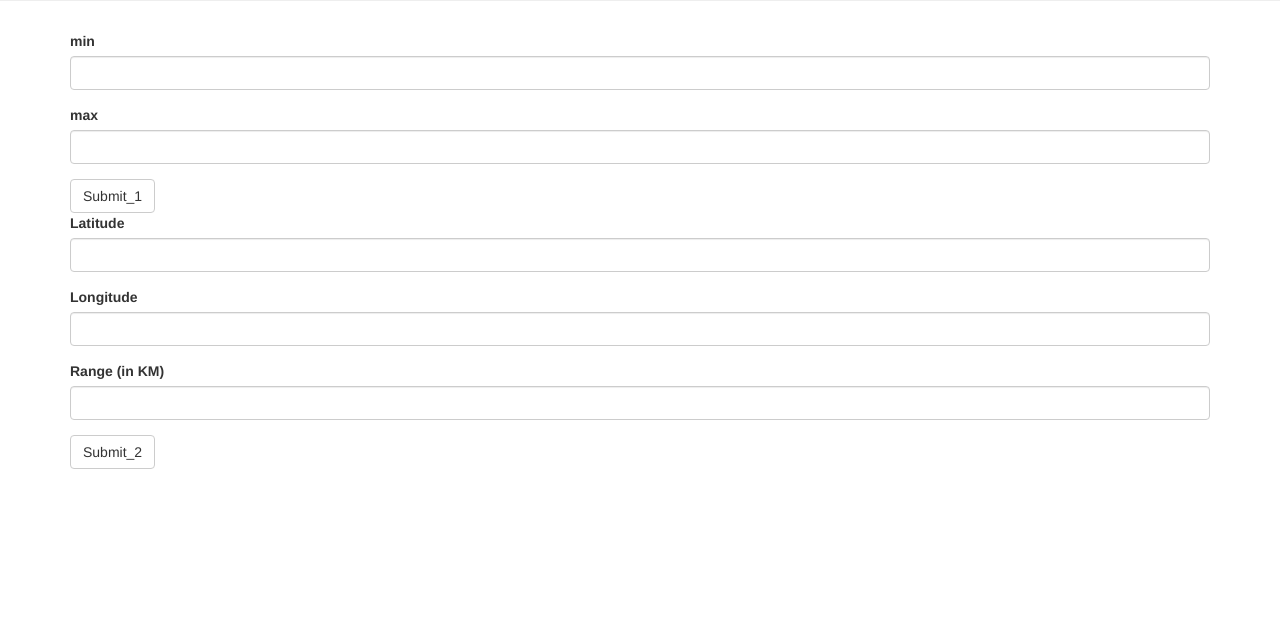
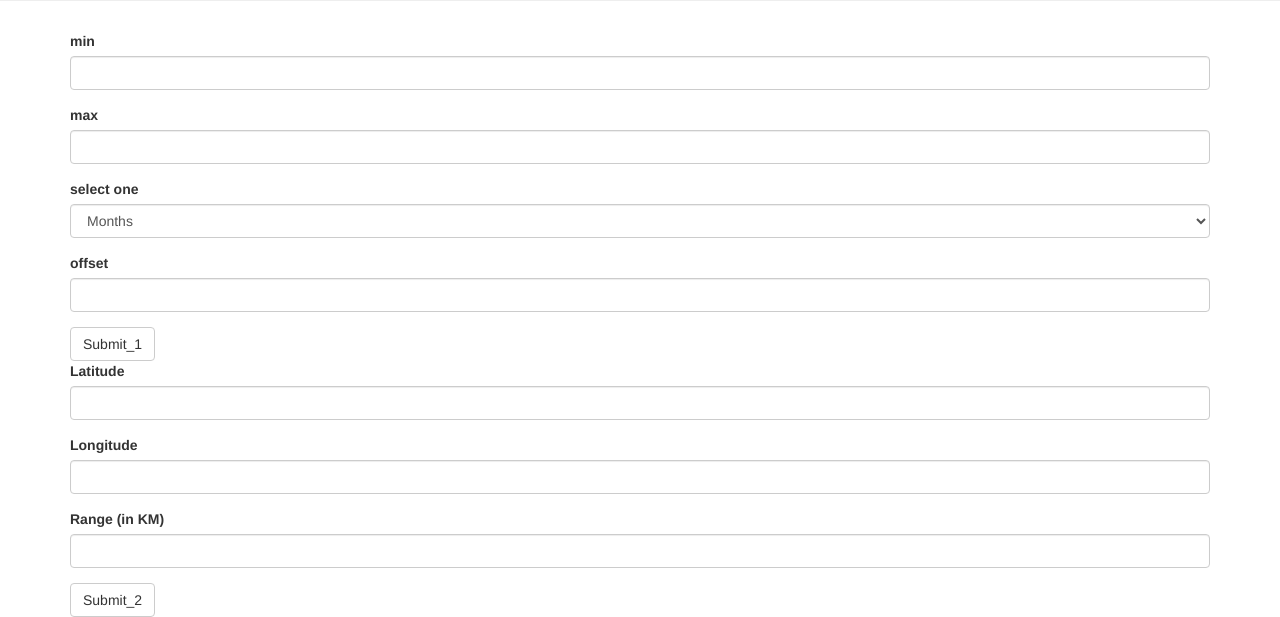
Before and after one commit to jayjonas1996/adb_assignment2, a Flask app: page /eq in a window 1280 px wide. Shown: the part 253-870 px from the top of the page. Before the commit the page ends 722 px from the top, so only its background shows below. Run offline with Flask 2, Linux system fonts and the light colour scheme; some libraries are stand-ins or nearby versions.

Commit message:
Add datetime range in magnitude range query

```diff
--- a/app.py
+++ b/app.py
@@ -43,14 +43,17 @@ def index():
 def eq():
 	forms = [SearchRangeForm(), SearchNearestForm()]
 	data = {}
+
 	if request.method == 'POST' and request.form['submit'] == 'Submit_1' and forms[0].validate_on_submit():
 		form = forms[0]
 		mi = form.mi.data
-		mx = form.ma.data
+		ma = form.ma.data
+		metric = form.metric.data
+		offset = form.offset.data
 
 		db = DB()
 		data['columns'] = db.cols
-		data['rows'] = db.query_range(mi, ma)
+		data['rows'] = db.query_range(mi, ma, metric, offset)
 
 	elif request.method == 'POST' and request.form['submit'] == 'Submit_2' and forms[1].validate_on_submit():
 		form = forms[1]
--- a/db.py
+++ b/db.py
@@ -1,5 +1,5 @@
 import os
-# import pandas as pd
+from datetime import datetime, timedelta
 import pymssql
 
 SERVER = 'jknadb.database.windows.net'
@@ -21,15 +21,11 @@ class DB:
         cursor.execute("select COLUMN_NAME from INFORMATION_SCHEMA.columns where TABLE_NAME = 'test0';")
         self.cols = [x[0] for x in cursor.fetchall()]
 
-    def get(self):
-        cursor = self.conn.cursor()
-        cursor.execute(f"""Declare @source geography = geography::Point(%d, %d, 4326);
-                           select * from test0 where ((@source.STDistance(geography::Point(latitude, longitude, 4326))) / 1000)  < %d;""", (DB.lat, DB.lon, 300))
-        rows = cursor.fetchall()
-        return columns, rows
-
-    def query_range(self, mi, ma):
-        rows = self._execute('SELECT * from [dbo].[test0] where mag BETWEEN %d AND %d', mi, ma)
+    def query_range(self, mi, ma, metric, offset):
+        datetime.today() - timedelta(weeks=1)
+        today = f"{datetime.now():%Y-%m-%d %H:%M:%S}"
+        past = self.timed(metric, offset)
+        rows = self._execute('SELECT * from test0 where mag BETWEEN %d AND %d AND time BETWEEN %s and %s', (mi, ma, past, today))
         return rows
 
     def query_radius(self, lat, lon, radius):
@@ -41,7 +37,7 @@ class DB:
             cursor = self.conn.cursor()
             cursor.execute(query, data)
             rows = cursor.fetchall()
-        except e as Exception:
+        except Exception as e:
             print(e)
             rows = []
         finally:
@@ -51,3 +47,7 @@ class DB:
 
     def close(self):
         self.conn.close()
+
+    def timed(self, metric, offset):
+        return f"""{datetime.today() - timedelta(weeks=offset if metric == 'weeks' else 0,
+                    days=offset if metric == 'days' else 0):%Y-%m-%d %H:%M:%S}"""
--- a/forms.py
+++ b/forms.py
@@ -1,4 +1,4 @@
-from wtforms import StringField, IntegerField, SubmitField, FloatField
+from wtforms import StringField, IntegerField, SubmitField, FloatField, SelectField
 from wtforms import validators
 from flask_wtf import FlaskForm
 
@@ -6,6 +6,8 @@ from flask_wtf import FlaskForm
 class SearchRangeForm(FlaskForm):
     mi = IntegerField('min', [validators.InputRequired()])
     ma = IntegerField('max', [validators.InputRequired()])
+    metric = SelectField('select one', choices=[('months', 'Months'), ('days', 'Days')])
+    offset = IntegerField('offset', [validators.InputRequired()])
     submit = SubmitField('Submit_1', name='submit')
 
 class SearchNearestForm(FlaskForm):
--- a/templates/index.html
+++ b/templates/index.html
@@ -2,9 +2,5 @@
 
 {% block app_content %}
 
-{% if name %}
-Thanks for submitting your name {{ name }}!
-{% endif %}
-
-{{ wtf.quick_form(form) }}
+<a href="/eq">Earthquakes</a>
 {% endblock %}
```
